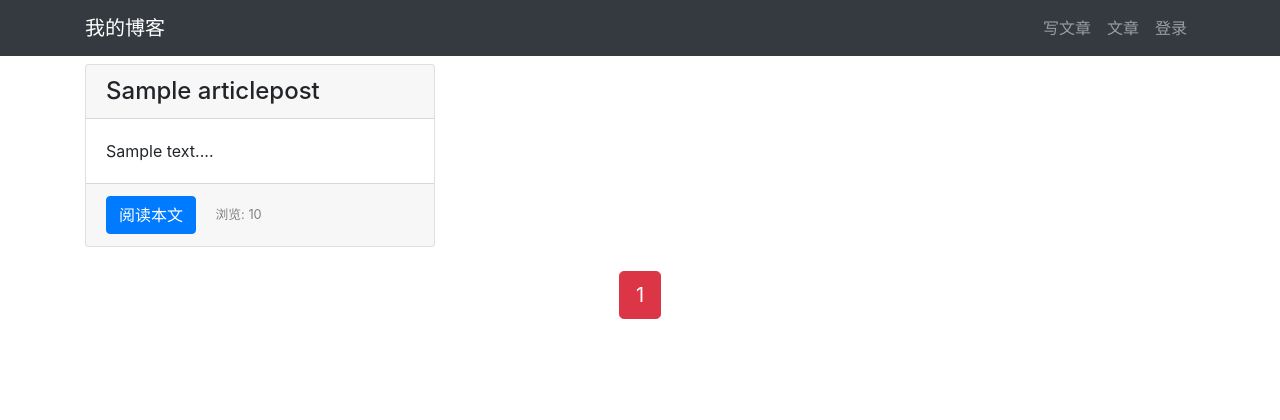
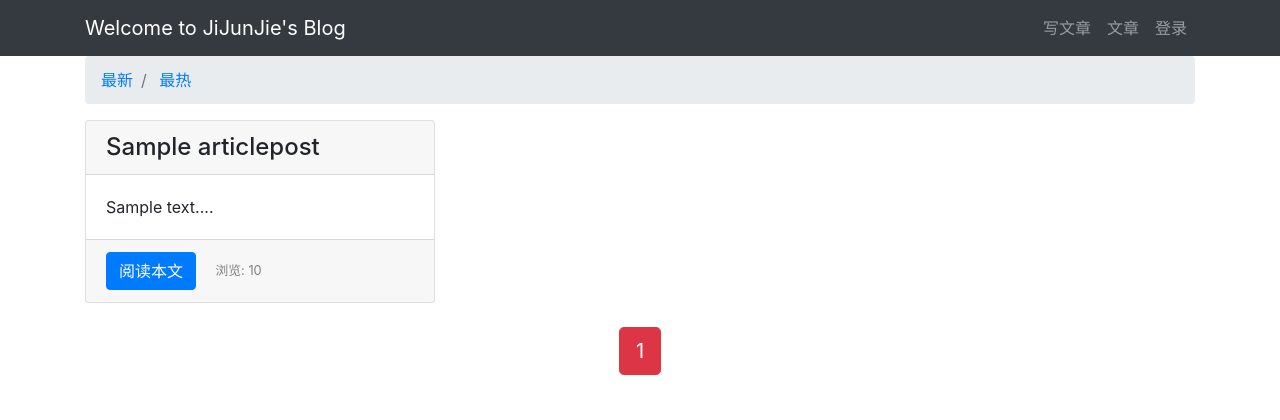
Before and after one commit to JustModesty/Django-blog, a Django app: page /article/article-list/ in a window 1280 px wide. Shown: the top 420 px of the page. Run offline with Django 3.2, Linux system fonts and the light colour scheme; tables that the repository leaves empty hold one stand-in row (values such as "Sample post"); parts of the project's set-up code (start-up, migrations or seed data) failed here and were passed over; some libraries are stand-ins or nearby versions.

Commit message:
add hottest article sort

```diff
--- a/my_blog/article/views.py
+++ b/my_blog/article/views.py
@@ -19,16 +19,25 @@ logging.basicConfig(filename='blog.log')
 # 视图函数
 def article_list(request):
     # 修改变量名称（articles -> article_list）
-    article_list = ArticlePost.objects.all()
+    # article_list = ArticlePost.objects.all()
+    # article_list = ""
 
-    # 每页显示 1 篇文章
-    paginator = Paginator(article_list, 1)
+    # 根据GET请求中查询条件
+    # 返回不同排序的对象数组
+    if request.GET.get('order') == 'total_views':
+        article_list = ArticlePost.objects.all().order_by('-total_views')
+        order = 'total_views'
+    else:
+        article_list = ArticlePost.objects.all()
+        order = 'normal'
+
+    paginator = Paginator(article_list, 3)
     # 获取 url 中的页码
     page = request.GET.get('page')
     # 将导航对象相应的页码内容返回给 articles
     articles = paginator.get_page(page)
 
-    context = {'articles': articles}
+    context = {'articles': articles, 'order': order}
     return render(request, 'article/list.html', context)
 
 
--- a/my_blog/templates/article/list.html
+++ b/my_blog/templates/article/list.html
@@ -12,6 +12,28 @@
 
 <!-- 定义放置文章标题的div容器 -->
 <div class="container">
+
+    <nav aria-label="breadcrumb">
+        <ol class="breadcrumb">
+            <li class="breadcrumb-item">
+                <a href="{% url 'article:article_list' %}">
+                    最新
+                </a>
+            </li>
+            <li class="breadcrumb-item">
+                <a href="{% url 'article:article_list' %}?order=total_views">
+                    最热
+                </a>
+            </li>
+        </ol>
+    </nav>
+
+<!--    <div class="row mt-2">-->
+<!--        {% for article in articles %}-->
+<!--&lt;!&ndash;        ...&ndash;&gt;-->
+<!--        {% endfor %}-->
+<!--    </div>-->
+
     <div class="row mt-2">
         {% for article in articles %}
         <!-- 文章内容 -->
@@ -45,11 +67,9 @@
         <span class="step-links">
             <!-- 如果不是第一页，则显示上翻按钮 -->
             {% if articles.has_previous %}
-                <a href="?page=1" class="btn btn-success">
-                    &laquo; 1
-                </a>
-                <span>...</span>
-                <a href="?page={{ articles.previous_page_number }}" class="btn btn-secondary">
+                <a href="?page=1&order={{ order }}" class="btn btn-success">&laquo; 1</a>
+<!--                <span>...</span>-->
+                <a href="?page={{ articles.previous_page_number }}&order={{ order }}" class="btn btn-secondary">
                     {{ articles.previous_page_number }}
                 </a>
             {% endif %}
@@ -61,17 +81,11 @@
 
             <!-- 如果不是最末页，则显示下翻按钮 -->
             {% if articles.has_next %}
-                <a href="?page={{ articles.next_page_number }}"
-                   class="btn btn-secondary"
-                >
-                    {{ articles.next_page_number }}
-                </a>
-                <span>...</span>
-                <a href="?page={{ articles.paginator.num_pages }}"
-                   class="btn btn-success"
-                >
-                    {{ articles.paginator.num_pages }} &raquo;
-                </a>
+                <a href="?page={{ articles.next_page_number }}&order={{ order }}"
+                   class="btn btn-secondary">{{ articles.next_page_number }}</a>
+<!--                <span>...</span>-->
+               <a href="?page={{ articles.paginator.num_pages }}&order={{ order }}"
+                  class="btn btn-success">{{ articles.paginator.num_pages }} &raquo;</a>
             {% endif %}
         </span>
         </div>
--- a/my_blog/templates/header.html
+++ b/my_blog/templates/header.html
@@ -3,7 +3,7 @@
     <div class="container">
 
         <!-- 导航栏商标 -->
-        <a class="navbar-brand" href="#">我的博客</a>
+        <a class="navbar-brand" href="#">Welcome to JiJunJie's Blog</a>
 
         <!-- 导航入口 -->
         <div>
```
